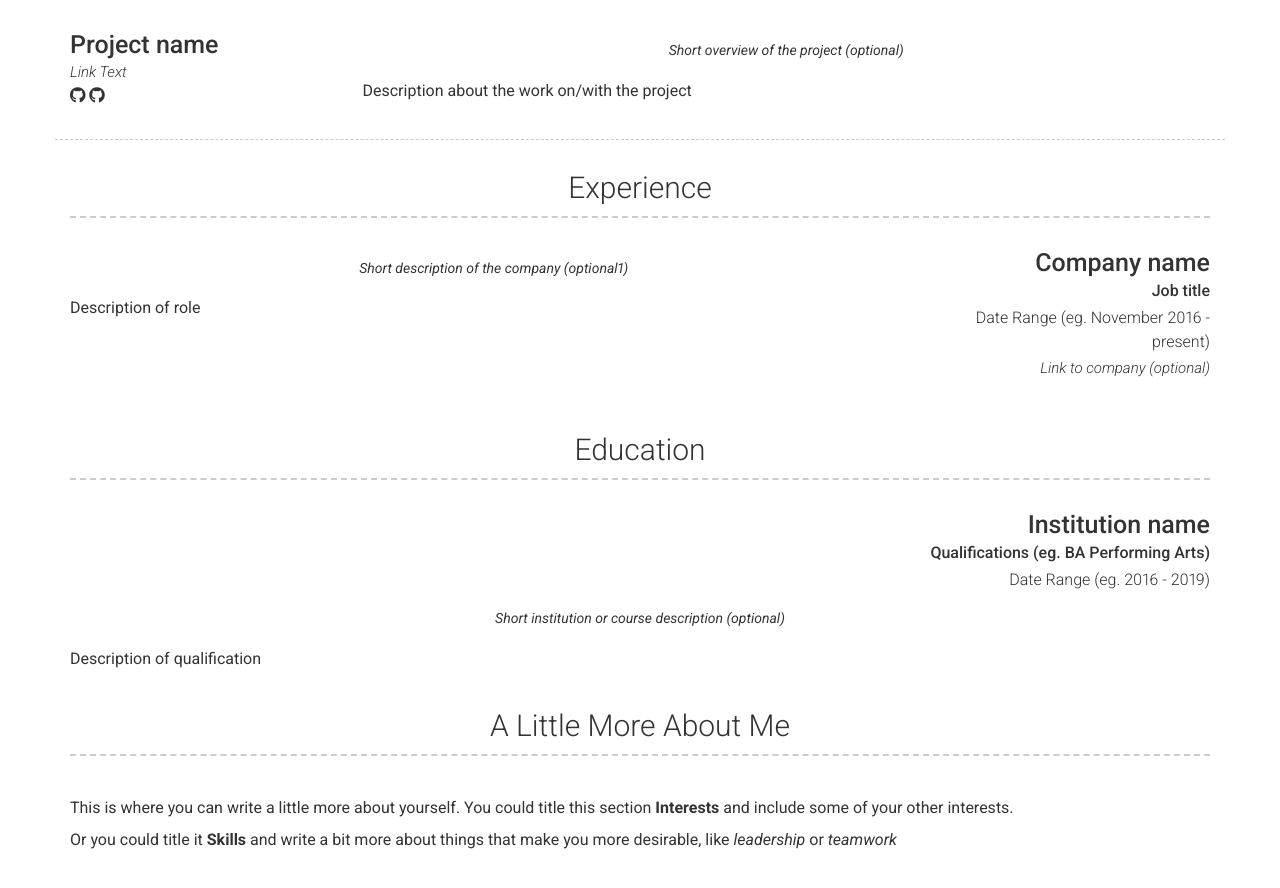
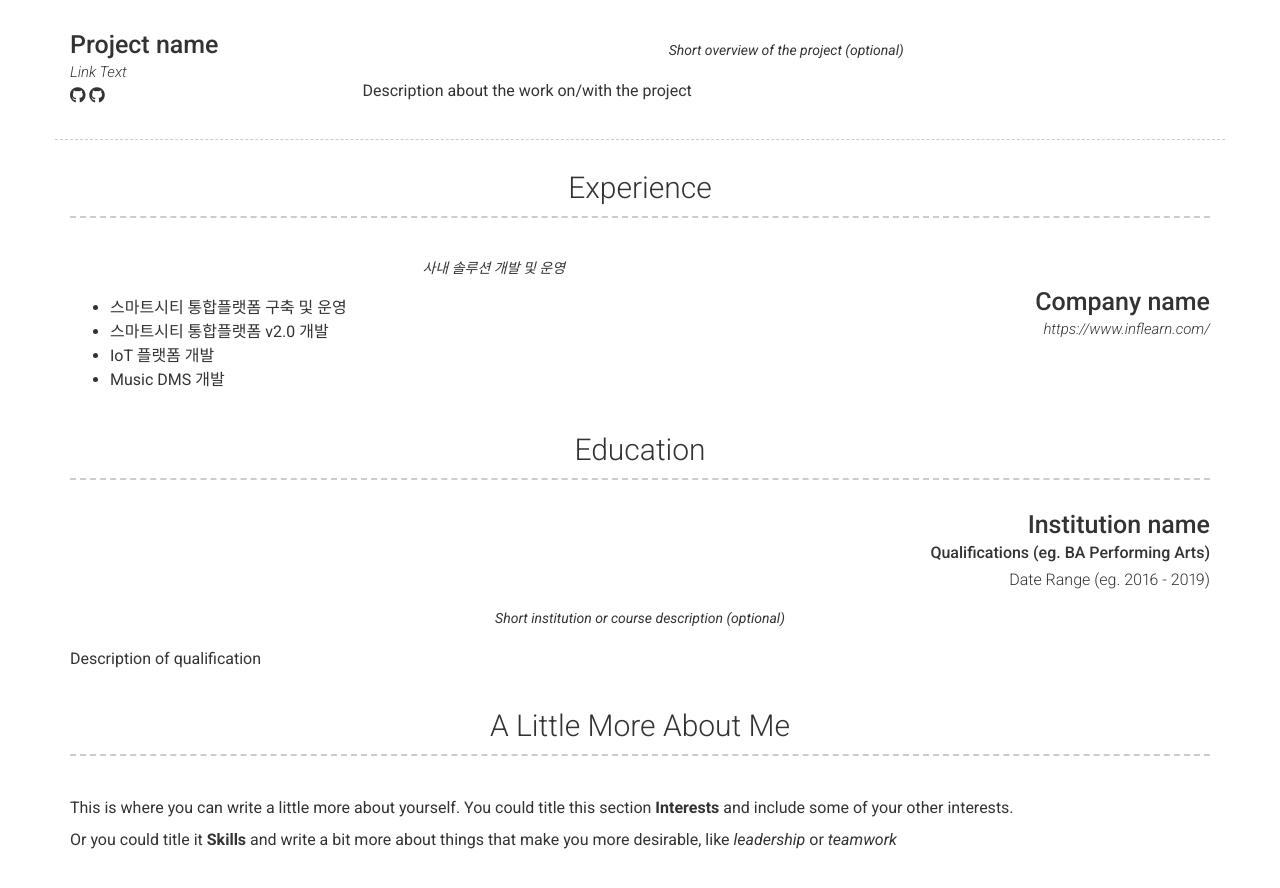
Before and after one commit to HyunSeung94/hyunseung94.github.io, a Jekyll site: the page built from index.md, in a window 1280 px wide and 900 px high, scrolled down 976 px. Shown: the top 888 px of the window. Built offline with Jekyll 4.4.1, drawn with Linux system fonts in a browser that asks for light colours; nearby versions of some CDN libraries.

Commit message:
이력서 업데이트

```diff
--- a/_config.yml
+++ b/_config.yml
@@ -84,13 +84,17 @@
     content:
       - layout: right
         title: Company name
-        sub_title: Job title
-        caption: Date Range (eg. November 2016 - present)
-        link: Link to company (optional)
+        company: metabuild
+        link: https://www.inflearn.com/
+        job_title: Full Stack Developer
+        dates: 2019.01 ~ 2021.10
         quote: >
-          Short description of the company (optional1)
+          사내 솔루션 개발 및 운영
         description: | # this will include new lines to allow paragraphs
-          Description of role
+          * 스마트시티 통합플랫폼 구축 및 운영
+          * 스마트시티 통합플랫폼 v2.0 개발
+          * IoT 플랫폼 개발
+          * Music DMS 개발
   - title: Education
     layout: list
     content:
```
